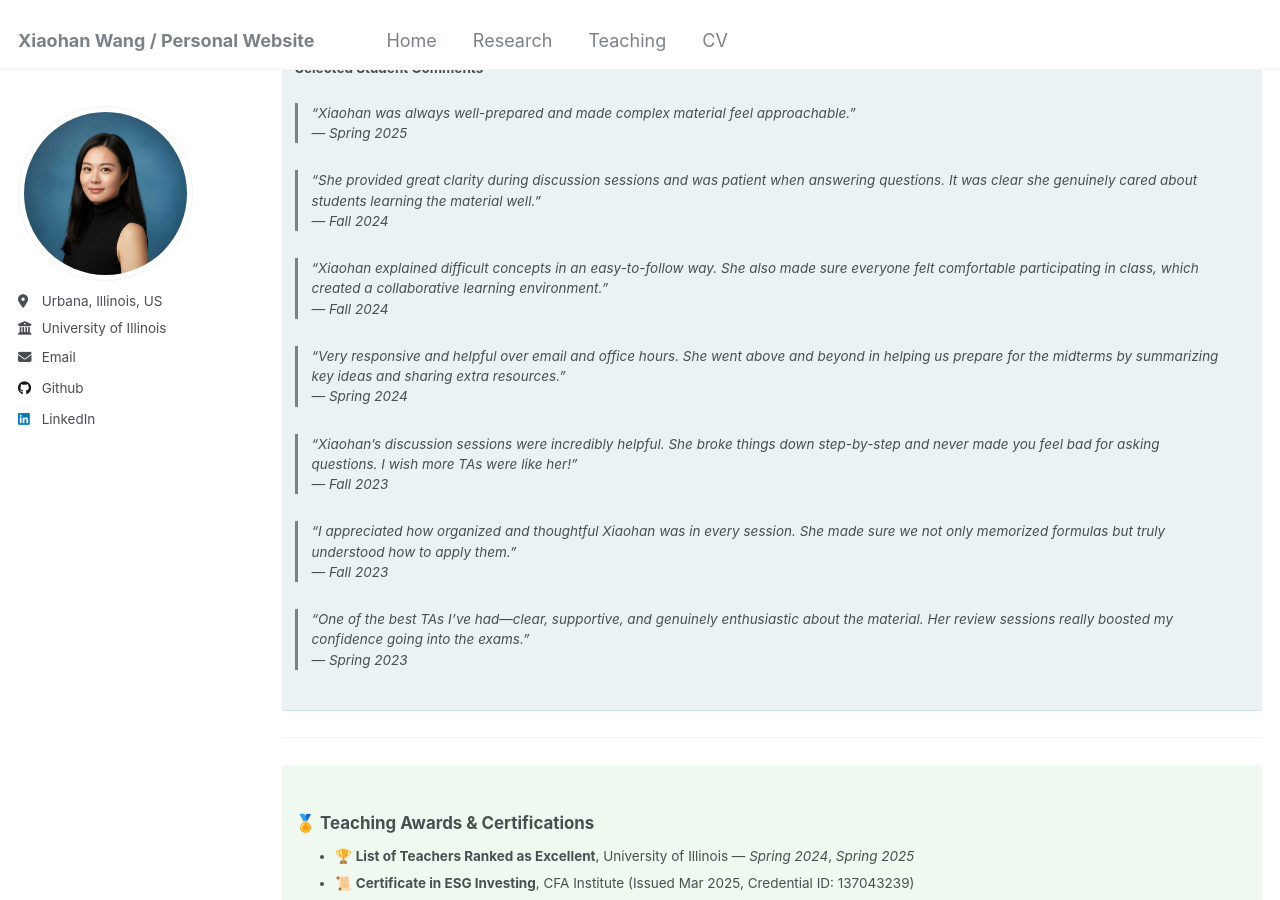
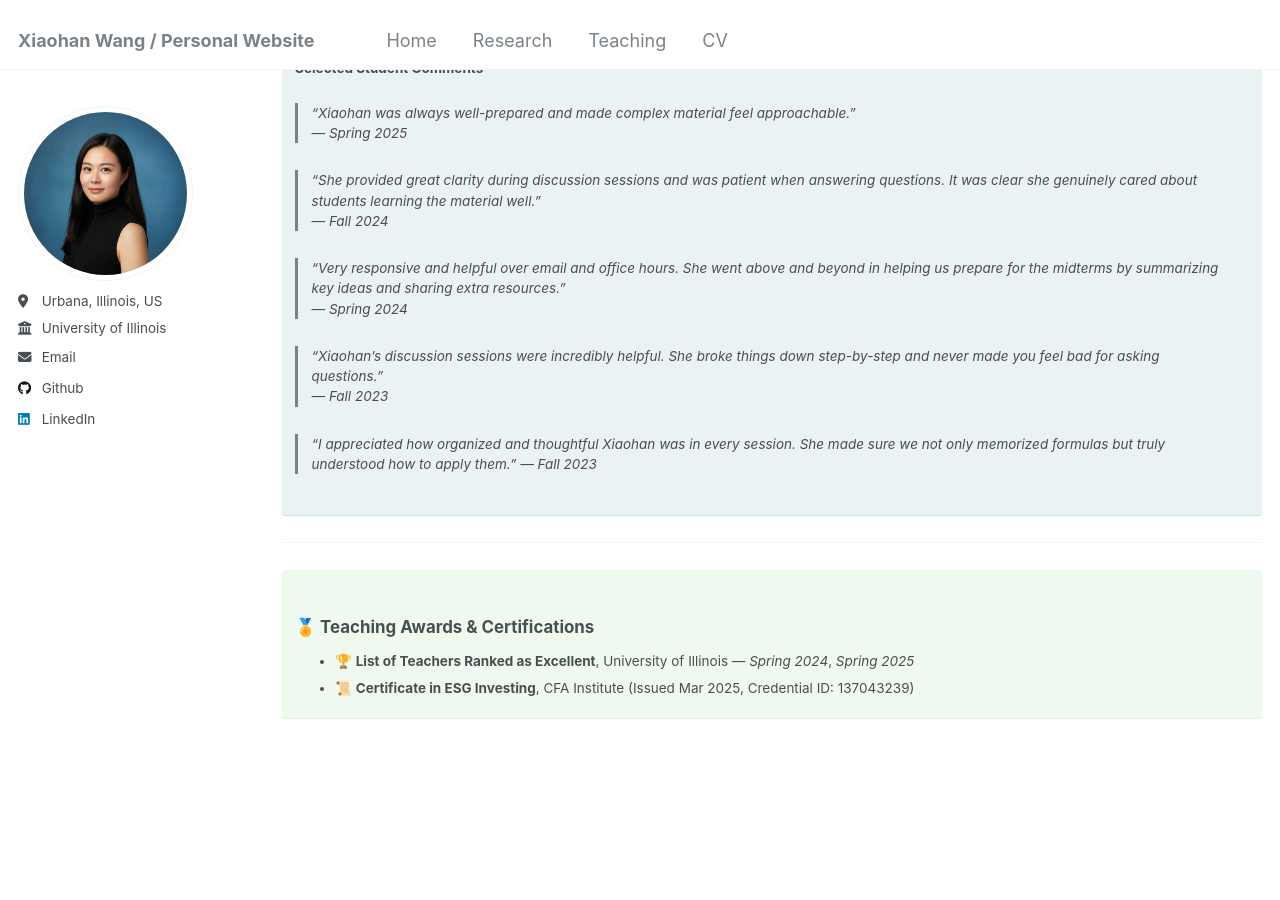
Before and after one commit to xiaohanwang1997/xiaohanwang1997.github.io, a Jekyll site: the page built from _teaching/2014-spring-teaching-1.md, in a window 1280 px wide and 900 px high, scrolled down 891 px. Built offline with Jekyll 4.4.1, drawn with Linux system fonts in a browser that asks for light colours; some of the changed text lies outside the part shown.

Commit message:
Update 2014-spring-teaching-1.md

```diff
--- a/_teaching/2014-spring-teaching-1.md
+++ b/_teaching/2014-spring-teaching-1.md
@@ -50,20 +50,14 @@ redirect_from:
 > "She provided great clarity during discussion sessions and was patient when answering questions. It was clear she genuinely cared about students learning the material well."
 > — *Fall 2024*
 
-> "Xiaohan explained difficult concepts in an easy-to-follow way. She also made sure everyone felt comfortable participating in class, which created a collaborative learning environment."
-> — *Fall 2024*
-
 > "Very responsive and helpful over email and office hours. She went above and beyond in helping us prepare for the midterms by summarizing key ideas and sharing extra resources."
 > — *Spring 2024*
 
-> "Xiaohan's discussion sessions were incredibly helpful. She broke things down step-by-step and never made you feel bad for asking questions. I wish more TAs were like her!"
+> "Xiaohan's discussion sessions were incredibly helpful. She broke things down step-by-step and never made you feel bad for asking questions."
 > — *Fall 2023*
 
 > "I appreciated how organized and thoughtful Xiaohan was in every session. She made sure we not only memorized formulas but truly understood how to apply them."
 > — *Fall 2023*
-
-> "One of the best TAs I’ve had—clear, supportive, and genuinely enthusiastic about the material. Her review sessions really boosted my confidence going into the exams."
-> — *Spring 2023*
 
 </div>
 
```
Also changed, not shown: other parts of _teaching/2014-spring-teaching-1.md (+1 -1 lines).
